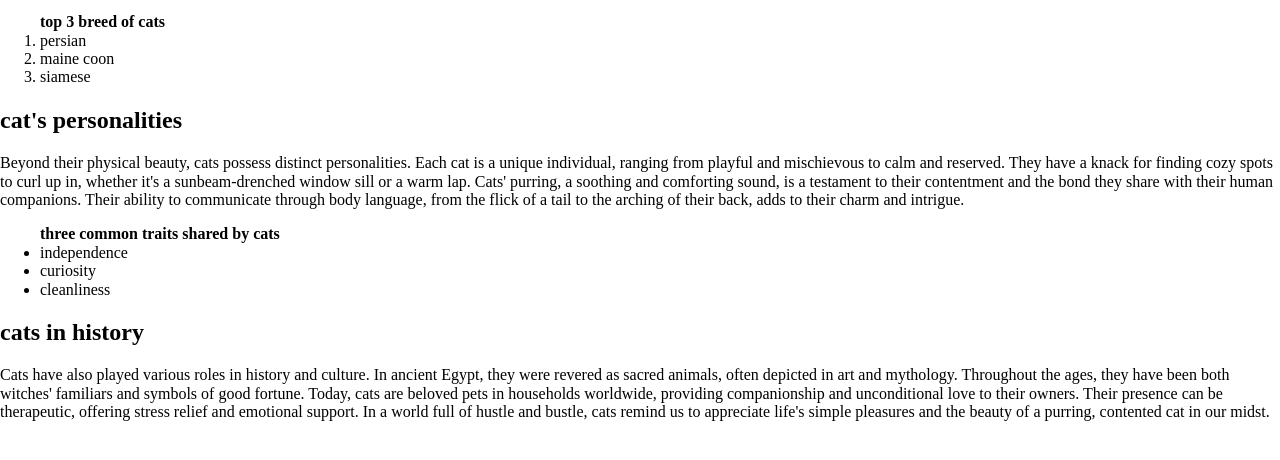
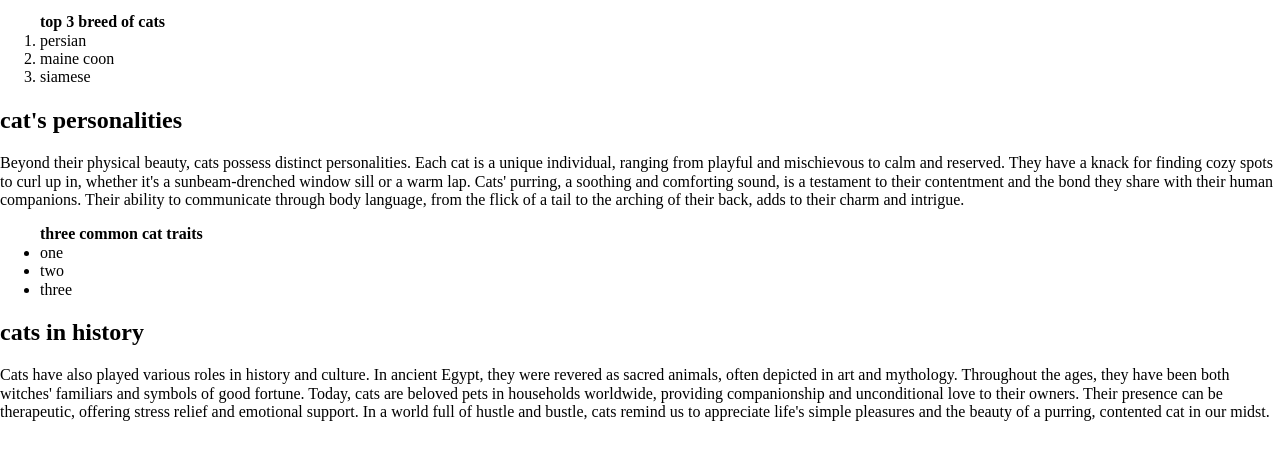
Before and after one commit to hannapogue/project-1, a plain HTML site: page index.html in a window 1280 px wide. Shown: the part 156-616 px from the top of the page. Drawn offline with Linux system fonts and the light colour scheme.

Commit message:
trying to fix lists

```diff
--- a/index.html
+++ b/index.html
@@ -26,19 +26,20 @@
   <!-- Place your site's HTML here -->
   <h1>cats</h1>
   <p>Cats, with their unique blend of grace and mystery, have been cherished by humans for thousands of years. These enigmatic felines are known for their independent nature and the ability to maintain an air of aloofness while captivating their human companions. Their sleek, fur-covered bodies, adorned with whiskers and expressive eyes, make them a visual delight. Cats' agility and hunting instincts are awe-inspiring, as they can gracefully leap and pounce with incredible precision. It's no wonder that cats have held a special place in cultures worldwide, often symbolizing various qualities, from mystery and wisdom to good luck and companionship.</p>
+
   <ol> <strong>top 3 breed of cats </strong>
     <li>persian</li>
     <li>maine coon</li>
     <li>siamese</li>
    </ol>
+
   <h2>cat's personalities</h2>
   <p>Beyond their physical beauty, cats possess distinct personalities. Each cat is a unique individual, ranging from playful and mischievous to calm and reserved. They have a knack for finding cozy spots to curl up in, whether it's a sunbeam-drenched window sill or a warm lap. Cats' purring, a soothing and comforting sound, is a testament to their contentment and the bond they share with their human companions. Their ability to communicate through body language, from the flick of a tail to the arching of their back, adds to their charm and intrigue.</p>
-  <ul> <strong>three common traits shared by cats</strong>
-  <li>independence</li>
-  <li>curiosity</li>
-  <li>cleanliness</li>
-</ul>
-  <h2>cats in history</h2>
+
+  <ul> <strong>three common cat traits</strong>
+  <li> one</li> <li>two</li> <li>three</li></ul>
+
+<h2>cats in history</h2>
   <p>Cats have also played various roles in history and culture. In ancient Egypt, they were revered as sacred animals, often depicted in art and mythology. Throughout the ages, they have been both witches' familiars and symbols of good fortune. Today, cats are beloved pets in households worldwide, providing companionship and unconditional love to their owners. Their presence can be therapeutic, offering stress relief and emotional support. In a world full of hustle and bustle, cats remind us to appreciate life's simple pleasures and the beauty of a purring, contented cat in our midst.</p>
 
 
```
